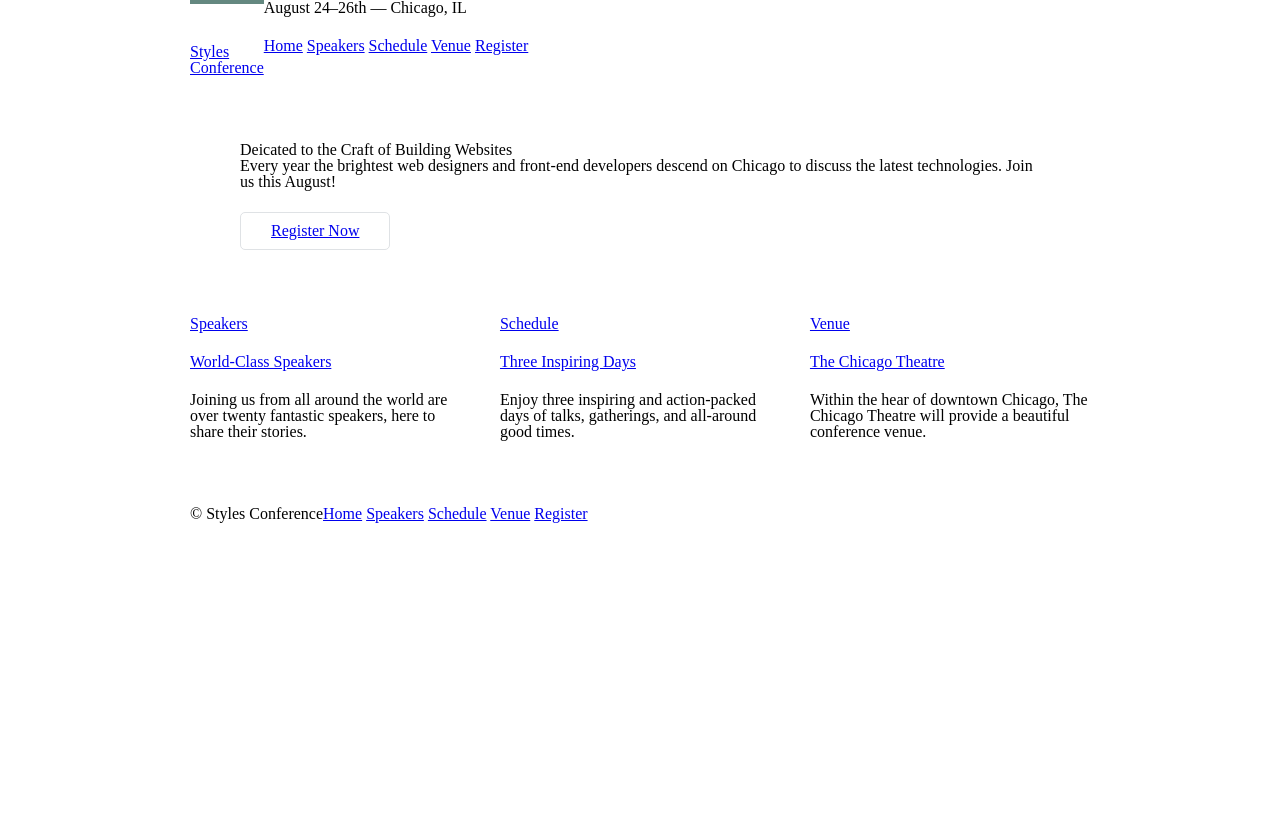
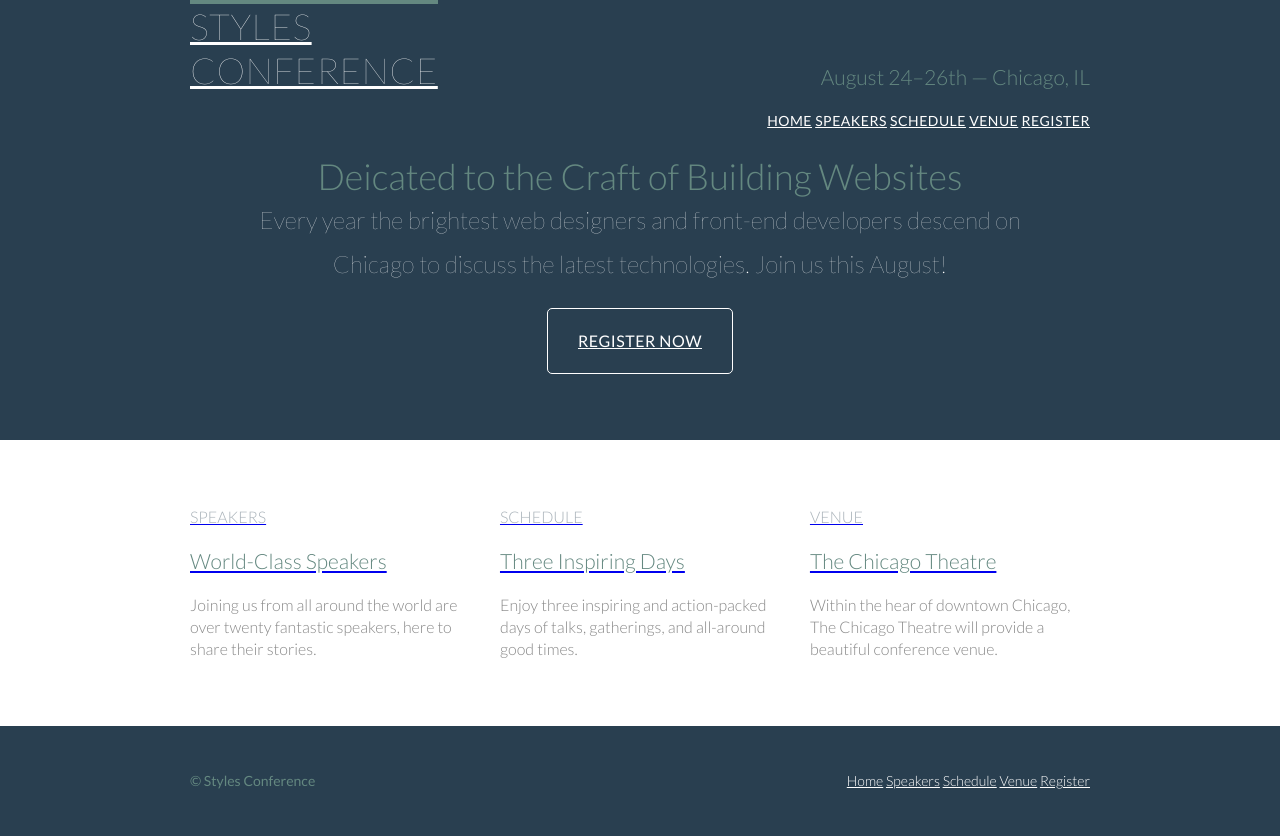
Before and after one commit to AlexanderCode/HTML_and_CSS_Practice, a plain HTML site: page styles-conference/stylesheets/index.html in a window 1280 px wide. Before the commit the page ends 800 px from the top, so only its background shows below. Drawn offline with Linux system fonts and the light colour scheme.

Commit message:
exercises

```diff
--- a/styles-conference/stylesheets/index.html
+++ b/styles-conference/stylesheets/index.html
@@ -2,18 +2,17 @@
 <html lang="en">
   <head>
     <link rel="stylesheet" type="text/css" href="main.css">
+    <link rel="stylesheet" href="https://fonts.googleapis.com/css?family=Lato:100,300,400">
     <meta charset="utf-8">
     <title>Styles Conference</title>
   </head>
   <body>
-  <header class="container group">
-
+  <header class="primary-header container group">
     <h1 class="logo">
       <a href="index.html">Styles <br> Conference</a>
     </h1>
-
-  <h3>August 24&ndash;26th &mdash; Chicago, IL</h3>
-  <nav>
+  <h3 class="tagline">August 24&ndash;26th &mdash; Chicago, IL</h3>
+  <nav class="nav primary-nav">
     <a href="index.html">Home</a>
     <a href="speakers.html">Speakers</a>
     <a href="schedule.html">Schedule</a>
@@ -26,12 +25,13 @@
     <h2>Deicated to the Craft of Building Websites</h2>
     <p>Every year the brightest web designers and front-end developers descend on Chicago to discuss the latest technologies.  Join us this August!</p>
     <a href="register.html" class="btn btn-alt">Register Now</a>
-    </section><!--
-    --><section class="grid"><!--
+    </section>
+    <section class="row">
+    <div class="grid"><!--
 
     Speakers
 
-    --><section class="col-1-3">
+    --><section class="teaser col-1-3">
       <a href="speakers.html">
         <h5>Speakers</h5>
         <h3>World-Class Speakers</h3>
@@ -41,7 +41,7 @@
 
     Schedule
 
-    --><section class="col-1-3">
+    --><section class="teaser col-1-3">
       <a href="schedule.html">
         <h5>Schedule</h5>
         <h3>Three Inspiring Days</h3>
@@ -49,17 +49,18 @@
       <p>Enjoy three inspiring and action-packed days of talks, gatherings, and all-around good times.</p>
     </section><!--
     Venue
-    --><section class="col-1-3">
+    --><section class="teaser col-1-3">
       <a href="venue.html">
         <h5>Venue</h5>
         <h3>The Chicago Theatre</h3>
       </a>
       <p>Within the hear of downtown Chicago, The Chicago Theatre will provide a beautiful conference venue.</p>
     </section><!--
-  --></section>
+  --></div>
+  </section>
   <footer class="primary-footer container group">
     <small>&copy; Styles Conference</small>
-  <nav>
+  <nav class="nav">
     <a href="index.html">Home</a>
     <a href="speakers.html">Speakers</a>
     <a href="schedule.html">Schedule</a>
--- a/styles-conference/stylesheets/main.css
+++ b/styles-conference/stylesheets/main.css
@@ -111,37 +111,149 @@ h1, h3, h4, h5, p {
 Buttons
 */
 .btn {
+  color: #fff;
+  cursor: pointer;
+  font-weight: 400;
+  letter-spacing: .5px;
+  text-transform: uppercase;
   border-radius: 5px;
   display: inline-block;
   margin: 0;
 }
 
 .btn-alt {
-  border: 1px solid #dfe2e5;
+  border: 1px solid #fff;
   padding: 10px 30px;
+}
+.btn-alt:hover {
+  background: #fff;
+  color: #648880;
 }
 /*
 Home
 */
-.hero{
+.hero {
+  color: #fff;
   padding: 22px 80px 66px 80px;
+  line-height: 44px;
+  text-align: center;
+}
+.hero h2 {
+  font-size: 36px;
+}
+.hero p {
+  font-size: 24px;
+  font-weight: 100;
 }
 /*
 Primary header
 */
 .logo {
+  font-weight: 100;
+  line-height: 44px;
+  font-size: 48px
   padding: 40px 0 22px 0;
   border-top: 4px solid #648880;
   float: left;
+  letter-spacing: .5px;
+  text-transform: uppercase;
 }
 /*
 Primary footer
 */
 .primary-footer small {
   float: left;
+  font-weight: 400;
 }
 
 .primary-footer {
+  color: #648880;
+  font-size: 14px;
   padding-bottom: 44px;
   padding-top: 44px;
 }
+/*
+customer styles
+*/
+body {
+  background: #293f50;
+  color: #888;
+  font: 300 16px/22px "Lato", "Open Sans", "Helvetica Neue", Helvetica, Arial, sans-serif;
+}
+h1, h2, h3, h4 {
+  color: #648880;
+}
+h1 {
+  font-size: 36px;
+  line-height: 44px;
+}
+h2 {
+  font-size: 24px;
+  line-height: 44px;
+}
+h3 {
+  font-size: 21px;
+}
+h4 {
+  font-size: 18px;
+}
+h5 {
+  color: #a9b2b9;
+  font-size: 14px
+  font-weight: 400;
+  text-transform: uppercase;
+}
+strong {
+  font-weight: 400;
+}
+cite, em {
+  font-style: italic;
+}
+/*
+links
+*/
+a:hover {
+  color: #a9b2b9
+}
+a {
+  color: #648880
+  text-decoration: none;
+}
+p a {
+  border-bottom: 1px solid #dfe2e5;
+}
+.primary-header a,
+.primary-footer a {
+  color: #fff;
+}
+.primary-header a:hover,
+.primary-footer a:hover {
+  color: #648880;
+}
+.tagline {
+  margin: 66px 0 22px 0;
+  text-align: right;
+}
+/*
+navigation
+*/
+.primary-nav {
+  font-size: 14px;
+  font-weight: 400;
+  letter-spacing: .5px;
+  text-transform: uppercase;
+}
+.nav {
+  text-align: right;
+}
+.teaser a:hover h3 {
+  color: #a9b2b9;
+}
+/*
+Rows
+*/
+.row {
+  background: #fff;
+  min-width: 960px;
+  padding: 66px 0 44px 0;
+}
```
Also changed, not shown: styles-conference/stylesheets/register.html (+27 -3 lines), styles-conference/stylesheets/schedule.html (+27 -4 lines), styles-conference/stylesheets/speakers.html (+27 -3 lines), styles-conference/stylesheets/venue.html (+27 -3 lines).
